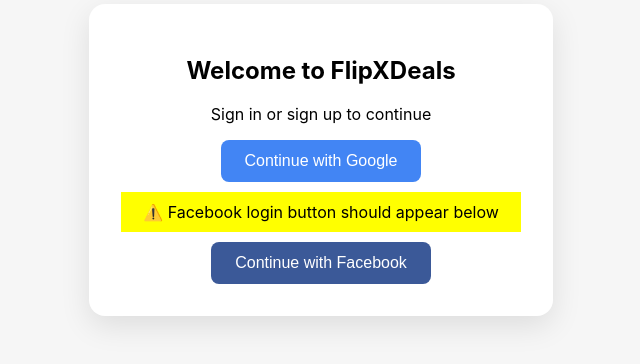
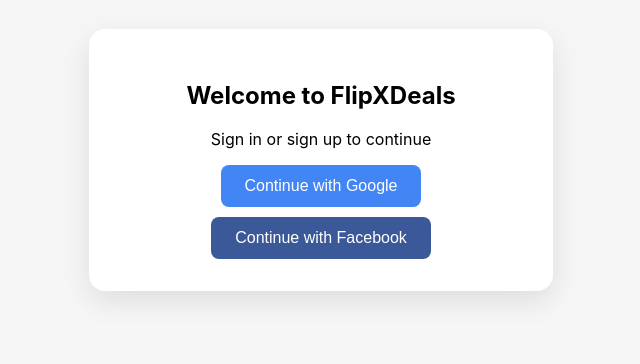
Before and after one commit to Rose-T92/flipx-auth, a React (Create React App) app in the folder frontend/: page / in a window 1280 px wide. Shown: the part 240-604 px from the top of the page, without its empty margins (319-959 px from the left). Built offline with nearby package versions, Linux system fonts and the light colour scheme; no server answers.

Commit message:
Finalize Facebook login button and cleanup debug UI

```diff
--- a/frontend/src/App.js
+++ b/frontend/src/App.js
@@ -20,11 +20,11 @@
         return res.json();
       })
       .then((data) => {
-        console.log("✅ Fetched user data:", data);
         if (data && data.displayName) {
+          console.log("✅ Logged in as:", data.displayName);
           setUser(data);
         } else {
-          console.log("ℹ️ No user session on client");
+          console.log("ℹ️ No user session found.");
         }
       })
       .catch((err) => {
@@ -33,17 +33,14 @@
   }, []);
 
   const handleGoogleLogin = () => {
-    console.log("🟢 Google login triggered");
     window.location.href = `${BACKEND_URL}/auth/google`;
   };
 
   const handleFacebookLogin = () => {
-    console.log("🔵 Facebook login triggered");
     window.location.href = `${BACKEND_URL}/auth/facebook`;
   };
 
   const handleLogout = () => {
-    console.log("🚪 Logout triggered");
     window.location.href = `${BACKEND_URL}/auth/logout`;
   };
 
@@ -71,7 +68,6 @@
         }}
       >
         <h2>Welcome to FlipXDeals</h2>
-
         {user ? (
           <>
             <p>
@@ -99,9 +95,7 @@
               Continue with Google
             </button>
 
-            <div style={{ background: "yellow", padding: "10px", marginBottom: "10px" }}>
-              ⚠️ Facebook login button should appear below
-            </div>
+            <br />
 
             <button
               onClick={handleFacebookLogin}
```
